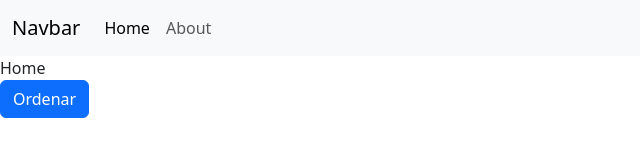
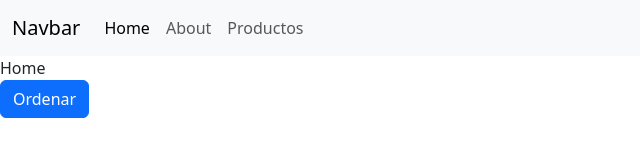
Before and after one commit to rineliniguezsosa/React-router-v6, a React (Create React App) app: page / in a window 1280 px wide. Shown: the top 160 px of the page, without its empty margins (0-640 px from the left). Built offline with nearby package versions, Linux system fonts and the light colour scheme.

Commit message:
creando el enlace hacia los productos en el navbar

```diff
--- a/src/02-Links/Navbar.js
+++ b/src/02-Links/Navbar.js
@@ -16,6 +16,9 @@ export const Navbar = () => {
                 <li className="nav-item">
                 <NavLink className={({isActive})=> `${isActive ? 'active' : ''} nav-link`} to="/about">About</NavLink>
                 </li>
+                <li className="nav-item">
+                <NavLink className={({isActive})=> `${isActive ? 'active' : ''} nav-link`} to="/productos">Productos</NavLink>
+                </li>
             </ul>
             </div>
         </div>
```
